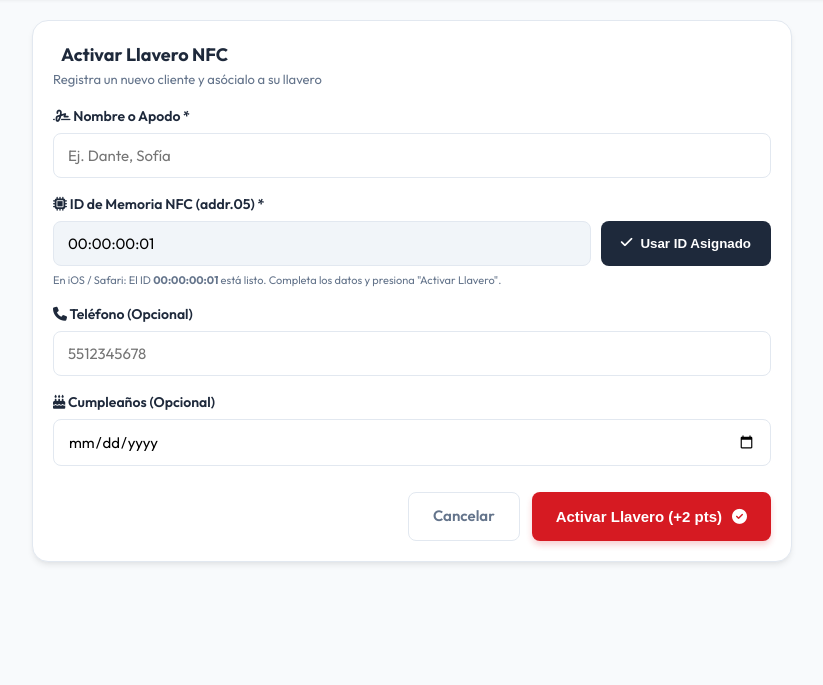
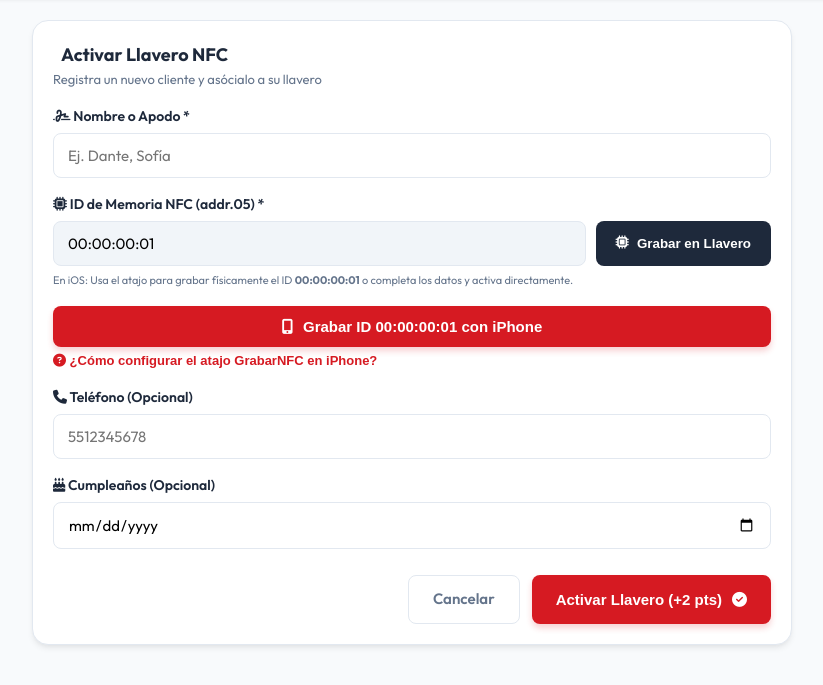
Before and after one commit to sschifu7-pixel/Cafe_Rodante, a Django app: page /cliente/registrar/ in a window 1280 px wide. Shown: the part 53-738 px from the top of the page, without its empty margins (228-1051 px from the left). Run offline with Django 5.2, Linux system fonts and the light colour scheme; the visitor is signed in with stand-in values (Sample User, id 1); data that the repository does not hold is empty; some libraries are stand-ins or nearby versions.

Commit message:
Feat: agregar boton de lanzamiento de Atajo GrabarNFC e instrucciones en el formulario de activacion para iPhone (iOS)

```diff
--- a/templates/recompensas/registrar_nfc.html
+++ b/templates/recompensas/registrar_nfc.html
@@ -25,7 +25,16 @@
                         <i class="fa-solid fa-microchip"></i> Grabar en Llavero
                     </button>
                 </div>
-                <span class="form-help-text" id="nfcFormHelpText">ID asignado automáticamente: <strong>{{ siguiente_uid }}</strong>. En Android graba por NFC; en iOS confirma directamente.</span>
+                <span class="form-help-text" id="nfcFormHelpText">ID asignado automáticamente: <strong>{{ siguiente_uid }}</strong>. En Android graba por NFC; en iOS usa el Atajo o confirma directamente.</span>
+
+                <div class="ios-shortcut-panel" id="iosWriteShortcutPanel" style="display: none; margin-top: 12px;">
+                    <button type="button" class="btn-primary btn-block" onclick="runIOSWriteShortcut()">
+                        <i class="fa-solid fa-mobile-screen-button"></i> Grabar ID {{ siguiente_uid }} con iPhone
+                    </button>
+                    <button type="button" class="btn-text" style="margin-top: 6px; font-size: 13px;" onclick="openIOSWriteModal()">
+                        <i class="fa-solid fa-circle-question"></i> ¿Cómo configurar el atajo GrabarNFC en iPhone?
+                    </button>
+                </div>
             </div>
 
             <div class="form-group">
@@ -49,10 +58,37 @@
         </form>
     </div>
 </div>
+
+<!-- Modal instructivo Atajo GrabarNFC en iOS -->
+<div class="modal-overlay" id="iosWriteModal" style="display: none;">
+    <div class="modal-card">
+        <div class="modal-header">
+            <h3><i class="fa-brands fa-apple"></i> Configurar Atajo GrabarNFC en iPhone</h3>
+            <button class="close-modal" onclick="closeIOSWriteModal()"><i class="fa-solid fa-xmark"></i></button>
+        </div>
+        <div class="modal-body">
+            <p>Para grabar el ID autoincrementado en el llavero físico desde tu iPhone:</p>
+            <ol class="ios-steps-list">
+                <li>Abre la app <strong>Atajos</strong> en tu iPhone y pulsa <strong>+</strong>.</li>
+                <li>Nombra el atajo como: <code>GrabarNFC</code></li>
+                <li>En la configuración del atajo, activa: <strong>"Mostrar en hoja de compartir / Recibir entrada"</strong>.</li>
+                <li>Agrega la acción: <strong>Grabar en etiqueta NFC</strong> (*Write NFC Tag*) y selecciona como contenido: <code>Entrada de atajo</code>.</li>
+            </ol>
+            <p style="font-size: 12px; color: var(--text-muted); margin-top: 12px;">¡Listo! Después de esto, al tocar <strong>"Grabar ID con iPhone"</strong> lanzará la escritura física en la memoria del llavero.</p>
+        </div>
+        <div class="modal-footer">
+            <button type="button" class="btn-primary btn-block" onclick="closeIOSWriteModal()">Entendido</button>
+        </div>
+    </div>
+</div>
 {% endblock %}
 
 {% block extra_js %}
 <script>
+    function isIOSDevice() {
+        return /iPad|iPhone|iPod/.test(navigator.userAgent) || (navigator.platform === 'MacIntel' && navigator.maxTouchPoints > 1);
+    }
+
     document.addEventListener("DOMContentLoaded", function() {
         const urlParams = new URLSearchParams(window.location.search);
         const uidParam = urlParams.get('nfc_uid');
@@ -60,18 +96,29 @@
             document.getElementById('id_nfc_uid').value = uidParam.toUpperCase();
         }
 
-        // Detect iOS / Non-Web-NFC environment
-        if (!('NDEFReader' in window)) {
-            const btn = document.getElementById('btnNfcScanForm');
+        // Detect iOS environment
+        if (isIOSDevice() || !('NDEFReader' in window)) {
+            const iosPanel = document.getElementById('iosWriteShortcutPanel');
             const helpText = document.getElementById('nfcFormHelpText');
-            if (btn) {
-                btn.innerHTML = '<i class="fa-solid fa-check"></i> Usar ID Asignado';
-            }
+            if (iosPanel) iosPanel.style.display = 'block';
             if (helpText) {
-                helpText.innerHTML = 'En iOS / Safari: El ID <strong>' + (document.getElementById('id_nfc_uid').value || '{{ siguiente_uid }}') + '</strong> está listo. Completa los datos y presiona "Activar Llavero".';
+                helpText.innerHTML = 'En iOS: Usa el atajo para grabar físicamente el ID <strong>' + (document.getElementById('id_nfc_uid').value || '{{ siguiente_uid }}') + '</strong> o completa los datos y activa directamente.';
             }
         }
     });
+
+    function runIOSWriteShortcut() {
+        const targetId = document.getElementById('id_nfc_uid').value || "{{ siguiente_uid }}";
+        window.location.href = "shortcuts://run-shortcut?name=GrabarNFC&input=" + encodeURIComponent(targetId);
+    }
+
+    function openIOSWriteModal() {
+        document.getElementById('iosWriteModal').style.display = 'flex';
+    }
+
+    function closeIOSWriteModal() {
+        document.getElementById('iosWriteModal').style.display = 'none';
+    }
 
     async function startFormNfcScan() {
         const uidInput = document.getElementById('id_nfc_uid');
@@ -80,7 +127,11 @@
         const targetId = uidInput.value || "{{ siguiente_uid }}";
 
         if (!('NDEFReader' in window)) {
-            showFlashMessage(`En iOS se utilizará el ID asignado: ${targetId}. Presiona "Activar Llavero" para guardar.`, 'info');
+            if (isIOSDevice()) {
+                runIOSWriteShortcut();
+            } else {
+                showFlashMessage(`El ID asignado ${targetId} se utilizará para guardar. Presiona "Activar Llavero".`, 'info');
+            }
             return;
         }
 
```
